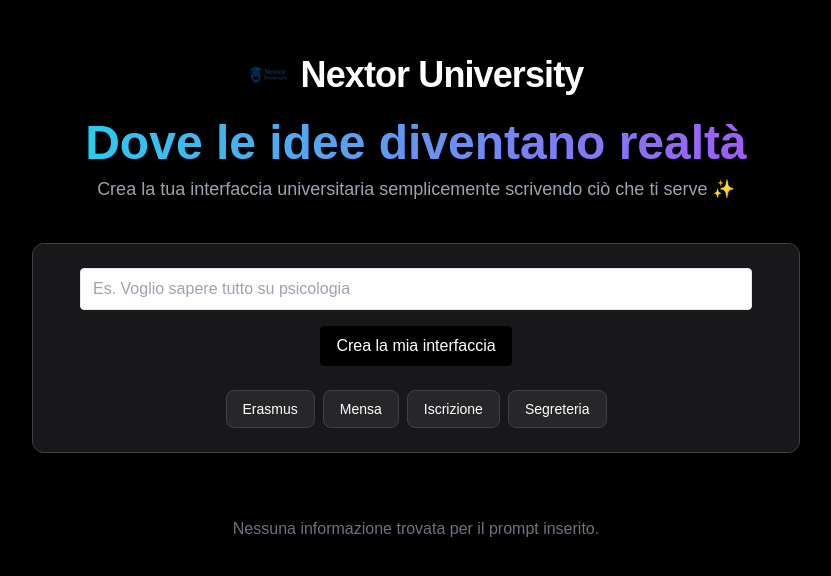
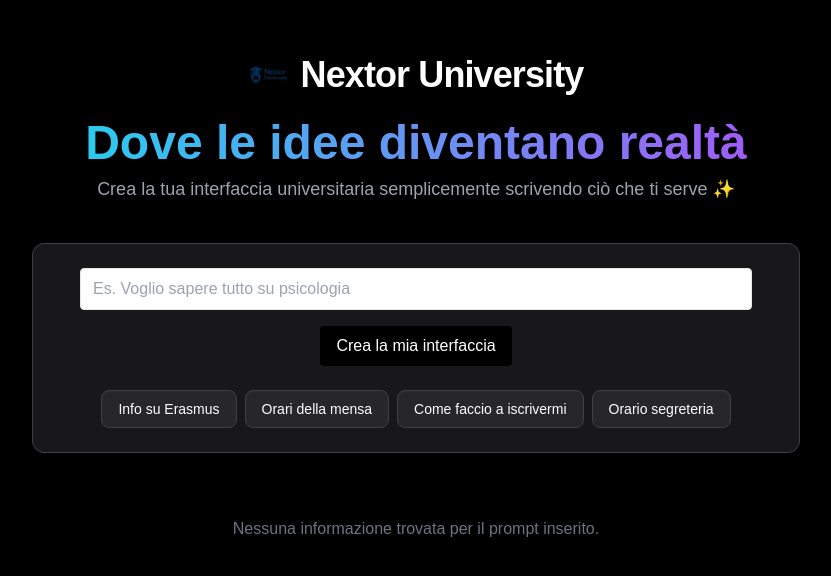
Before and after one commit to pezzin/fluidity, a Next.js app: page / in a window 1280 px wide. Shown: the part 102-678 px from the top of the page, without its empty margins (224-1055 px from the left). Built offline with nearby package versions, Linux system fonts and the light colour scheme.

Commit message:
Update page.tsx

```diff
--- a/app/page.tsx
+++ b/app/page.tsx
@@ -89,7 +89,7 @@ export default function Home() {
             </Button>
 
             <div className="flex flex-wrap gap-2 justify-center mt-6">
-              {['Erasmus', 'Mensa', 'Iscrizione', 'Segreteria'].map((tag, i) => (
+              {['Info su Erasmus', 'Orari della mensa', 'Come faccio a iscrivermi', 'Orario segreteria'].map((tag, i) => (
                 <button
                   key={i}
                   onClick={() => setPrompt(tag)}
```
